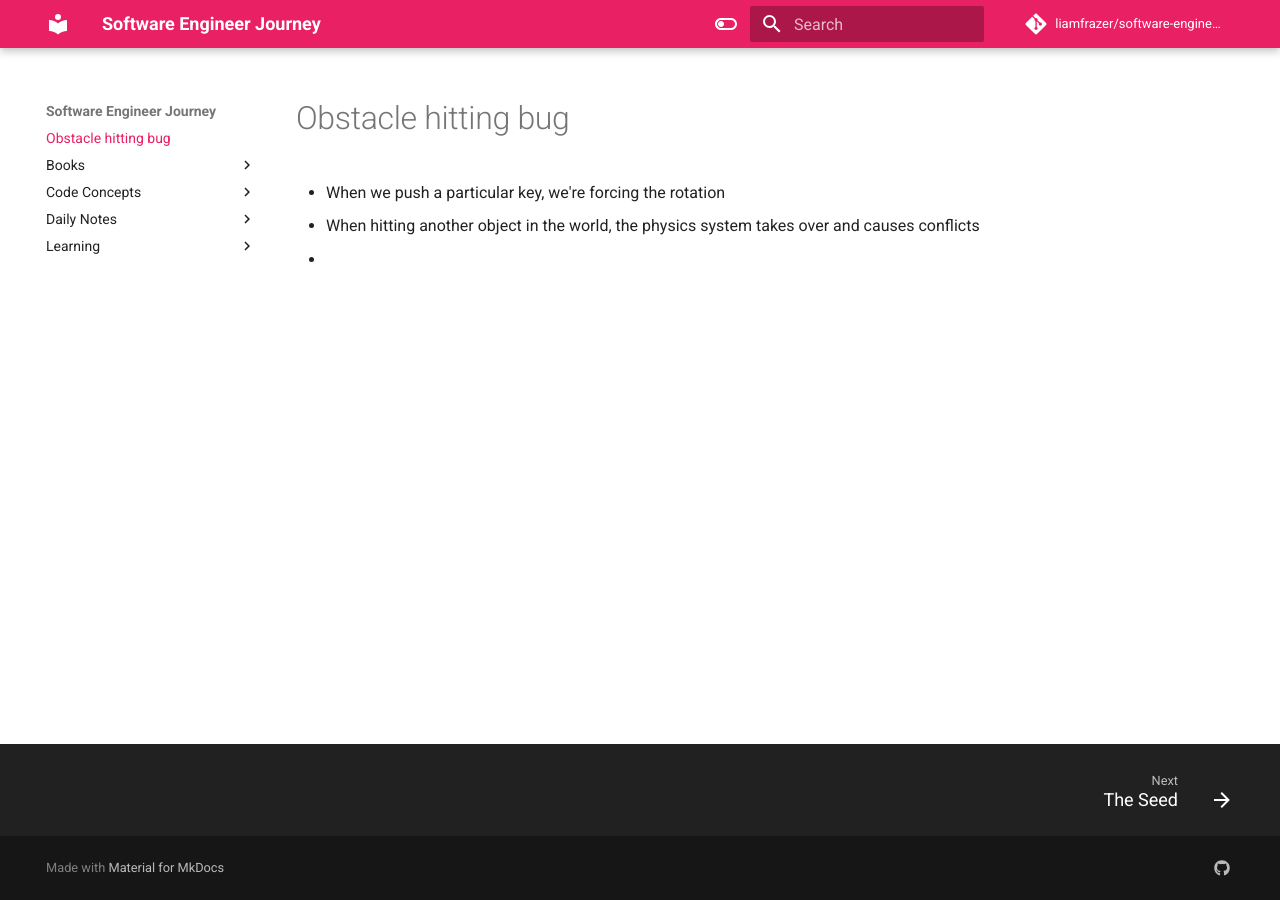
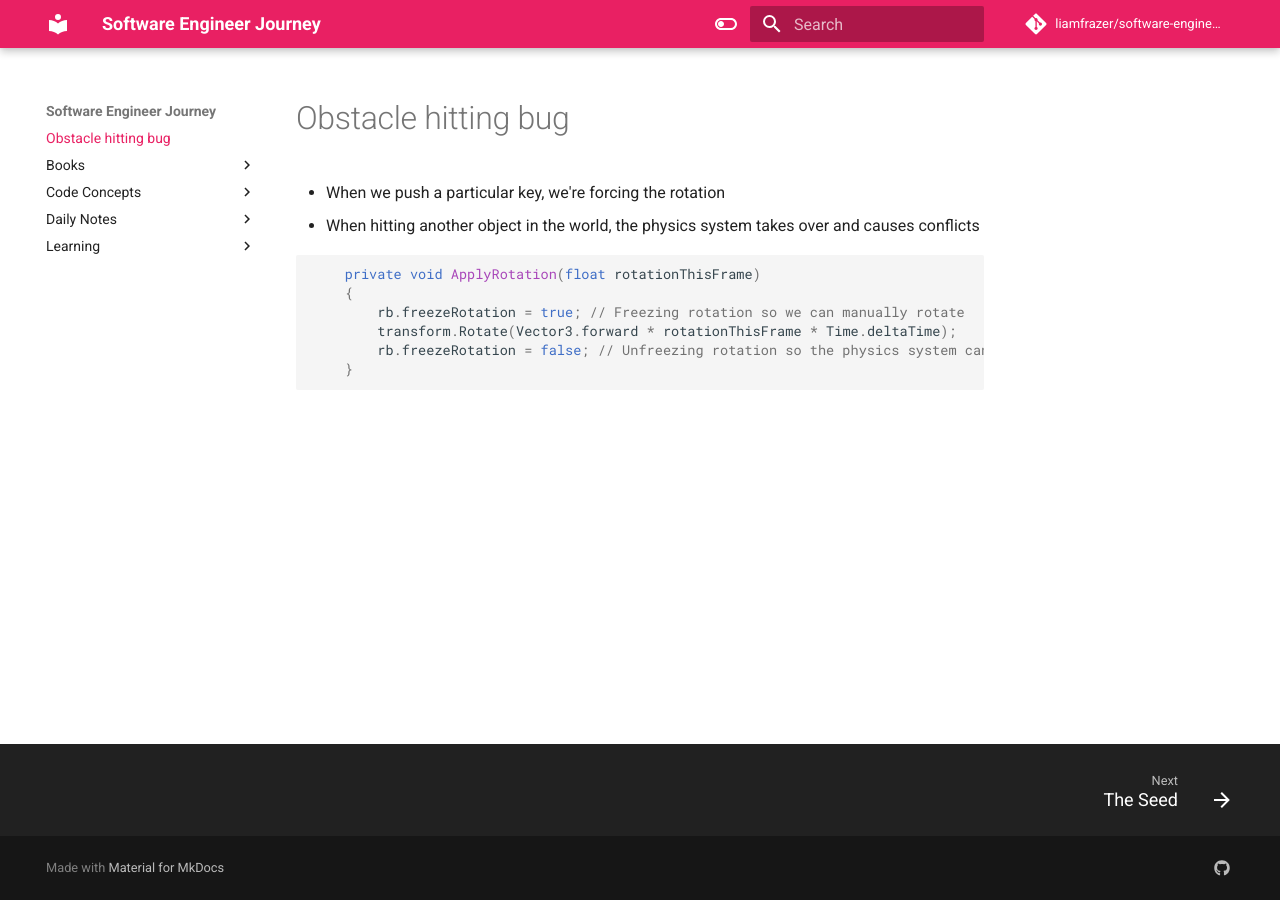
Before and after one commit to liamfrazer/software-engineer-journey, an MkDocs documentation site: the page built from docs/Obstacle hitting bug.md, in a window 1280 px wide. Built offline with MkDocs 1.6.1 and Material for MkDocs 9.7.7, drawn with Linux system fonts in a browser that asks for light colours; comment, search, counter and statistics services are not loaded.

Commit message:
vault backup: 2024-01-29 17:13:48

````diff
--- a/docs/Obstacle hitting bug.md
+++ b/docs/Obstacle hitting bug.md
@@ -5,4 +5,13 @@ tags:
 # Obstacle hitting bug
 * When we push a particular key, we're forcing the rotation
 * When hitting another object in the world, the physics system takes over and causes conflicts
-*
+
+
+```c#
+    private void ApplyRotation(float rotationThisFrame)
+    {
+        rb.freezeRotation = true; // Freezing rotation so we can manually rotate
+        transform.Rotate(Vector3.forward * rotationThisFrame * Time.deltaTime);
+        rb.freezeRotation = false; // Unfreezing rotation so the physics system can take over
+    }
+```
````
